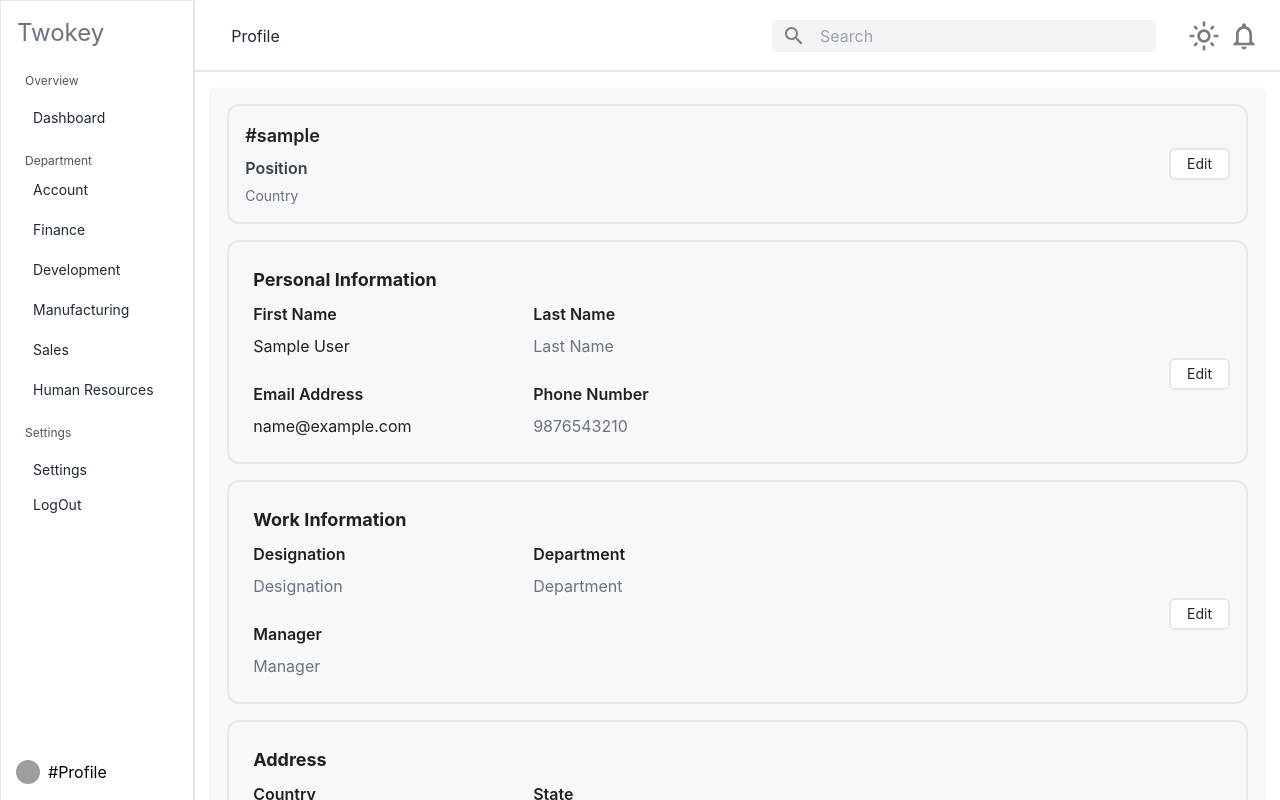
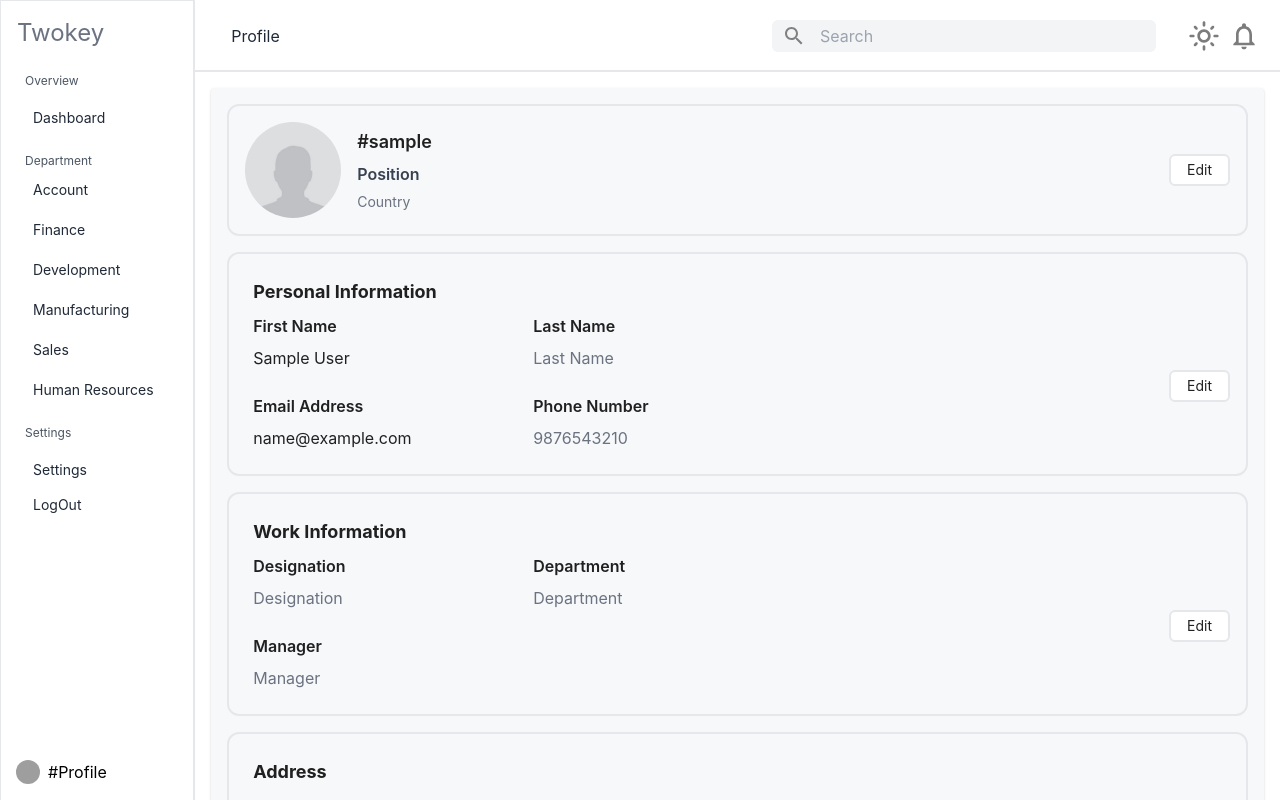
Before and after one commit to UnnatiSamaiyar/twokey, a React (Create React App) app: page /profile in a window 1280 px wide. Shown: the top 800 px of the page. Built offline with nearby package versions, Linux system fonts and the light colour scheme; no server answers; sample sign-in values are in the browser's storage; grey boxes are pictures that could not be loaded.

Commit message:
profile updates

```diff
--- a/src/context/authContext.jsx
+++ b/src/context/authContext.jsx
@@ -108,7 +108,6 @@ export const AuthProvider = ({ children }) => {
     }
   }, []);
 
-  useEffect(() => {
   const getProfileData = async () => {
     try {
       let token = JSON.parse(sessionStorage.getItem("token"));
@@ -130,8 +129,6 @@ export const AuthProvider = ({ children }) => {
       console.log("error occured while fetching profile data", error);
     }
   };
-    getProfileData();
-  }, [token]);
 
   const setSessionToken = (newToken) => {
     setToken(newToken);
@@ -204,6 +201,7 @@ export const AuthProvider = ({ children }) => {
     getGeolocation,
     listUsers,
     users,
+    getProfileData,
   };
 
   return (
--- a/src/pages/Login.jsx
+++ b/src/pages/Login.jsx
@@ -8,10 +8,11 @@ import MenuItem from "@mui/material/MenuItem";
 import Select from "@mui/material/Select";
 import twokeyLanding from "../assets/twokeyLanding.png";
 import ErrorPage from "../components/ErrorPage";
+import { useAuth } from "../context/authContext";
 
 const Login = () => {
   let navigate = useNavigate();
-
+  const { getProfileData } = useAuth();
   const [formData, setFormData] = useState({
     email: "",
     password: "",
@@ -54,6 +55,7 @@ const Login = () => {
       // setToken(data);
       if (data) {
         sessionStorage.setItem("token", JSON.stringify(data));
+        getProfileData();
       }
       navigate("/dashboard");
     } catch (error) {
--- a/src/pages/Onboarding.jsx
+++ b/src/pages/Onboarding.jsx
@@ -58,6 +58,7 @@ const Onboarding = () => {
     lastName: "",
     profilePicture: null,
   });
+  const [profilePicUrl, setProfilePicUrl] = useState("");
   const [isPictureSelected, setIsPictureSelected] = useState(false);
   const [departmentList, setDepartmentList] = useState([]);
   const navigate = useNavigate();
@@ -117,33 +118,6 @@ const Onboarding = () => {
     console.log("formData", formData);
   };
 
-  // const handleNextButtonClick = async () => {
-  //   console.log(formData);
-
-  //   try {
-  //     const { data, error } = await supabase.auth.signInWithPassword({
-  //       email: formData.email,
-  //       password: formData.password,
-  //     });
-
-  //     if (error) throw error;
-
-  //     if (data) {
-  //       const { data, error } = await supabase
-  //         .from("user_info")
-  //         .update({ other_column: "otherValue" })
-  //         .eq("some_column", "someValue")
-  //         .select();
-
-  //       handleProfilePictureUpload();
-  //       sessionStorage.setItem("token", JSON.stringify(data));
-  //       navigate("/dashboard");
-  //     }
-  //   } catch (error) {
-  //     alert(error.message);
-  //   }
-  // };
-
   const handleNextButtonClick = async () => {
     console.log(formData);
 
@@ -171,6 +145,7 @@ const Onboarding = () => {
               name: formData.firstName,
               last_name: formData.lastName,
               dept: "7075576d-bbbc-47f7-9b50-a272e93dc66f",
+              profile_pic: profilePicUrl,
             },
             {
               headers: {
@@ -203,7 +178,19 @@ const Onboarding = () => {
       if (error) {
         console.error("Error occurred in file upload:", error);
       } else {
-        console.log("File uploaded successfully:", data);
+        // console.log("File uploaded successfully:", data);
+
+        let token = JSON.parse(sessionStorage.getItem("token"));
+
+        try {
+          const { data } = supabase.storage
+            .from("avatar")
+            .getPublicUrl(token.user.email);
+
+          setProfilePicUrl(data.publicUrl);
+        } catch (error) {
+          console.log("Error while getting ProfilePic.");
+        }
       }
     } catch (error) {
       console.error(
--- a/src/pages/Profile.jsx
+++ b/src/pages/Profile.jsx
@@ -4,8 +4,7 @@ import Paper from "@mui/material/Paper";
 import ProfilePersonalInfo from "../components/ProfilePersonalInfo";
 import ProfileWorkInformation from "../components/ProfileWorkInformation";
 import ProfileAddressInformation from "../components/ProfileAddressInformation";
-import axios from "axios";
-import { useAuth } from "../context/authContext";
+import ProfilePicDummy from "../assets/profilePicDummy.jpg";
 
 import ErrorPage from "../components/ErrorPage";
 
@@ -19,26 +18,25 @@ const Profile = () => {
   useEffect(() => {
     let data = localStorage.getItem("profileData");
     setProfileData(JSON.parse(data));
-    // console.log("local profile", JSON.parse(data));
   }, []);
 
-  useEffect(() => {
-    let token = JSON.parse(sessionStorage.getItem("token"));
+  // useEffect(() => {
+  //   let token = JSON.parse(sessionStorage.getItem("token"));
 
-    const getProfilePic = async () => {
-      try {
-        const { data } = supabase.storage
-          .from("avatar")
-          .getPublicUrl(token.user.email);
+  //   const getProfilePic = async () => {
+  //     try {
+  //       const { data } = supabase.storage
+  //         .from("avatar")
+  //         .getPublicUrl(token.user.email);
 
-        setPicture(data.publicUrl);
-      } catch (error) {
-        console.log("Error while getting ProfilePic.");
-      }
-    };
+  //       setPicture(data.publicUrl);
+  //     } catch (error) {
+  //       console.log("Error while getting ProfilePic.");
+  //     }
+  //   };
 
-    getProfilePic();
-  }, []);
+  //   getProfilePic();
+  // }, []);
 
   const toggleEditing = () => {
     if (isEditing) {
@@ -96,13 +94,17 @@ const Profile = () => {
       >
         <div className="p-4 border-2 border-gray-200 w-full rounded-xl flex flex-row justify-between items-center">
           <div className="flex flex-row items-center space-x-4">
-            {picture && (
+            {profileData && (
               <div
                 className="relative"
                 onClick={isEditing ? handleImageInputChange : null}
               >
                 <img
-                  src={picture}
+                  src={
+                    profileData.profile_pic
+                      ? profileData.profile_pic
+                      : ProfilePicDummy
+                  }
                   alt="ProfilePic"
                   className="rounded-full w-24 h-24"
                 />
```
Also changed, not shown: src/assets/profilePicDummy.jpg (added). Lines whose indentation alone changed are shown as unchanged.
